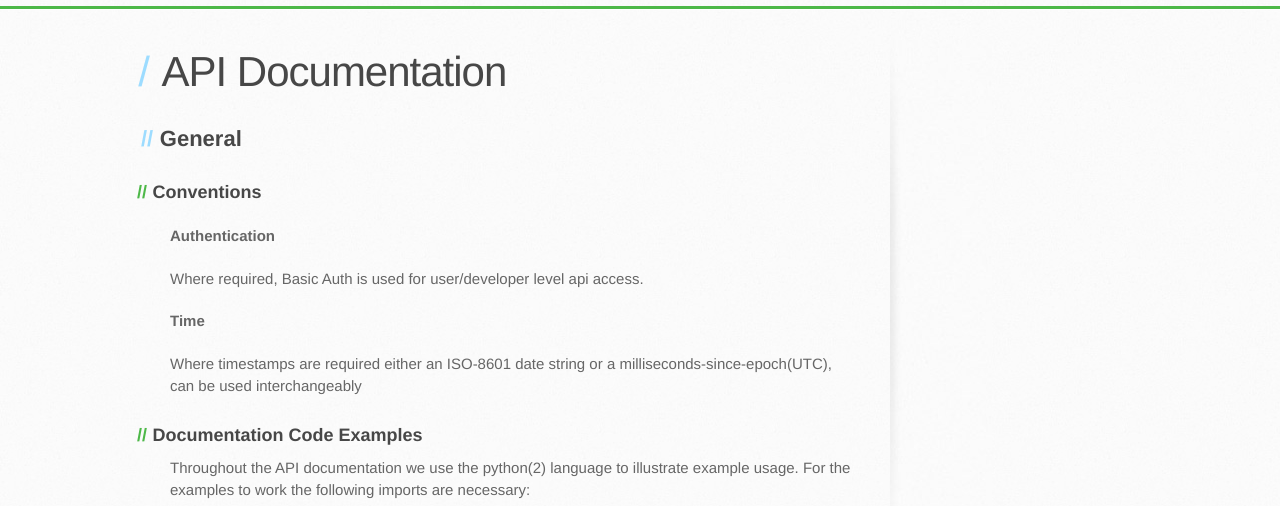
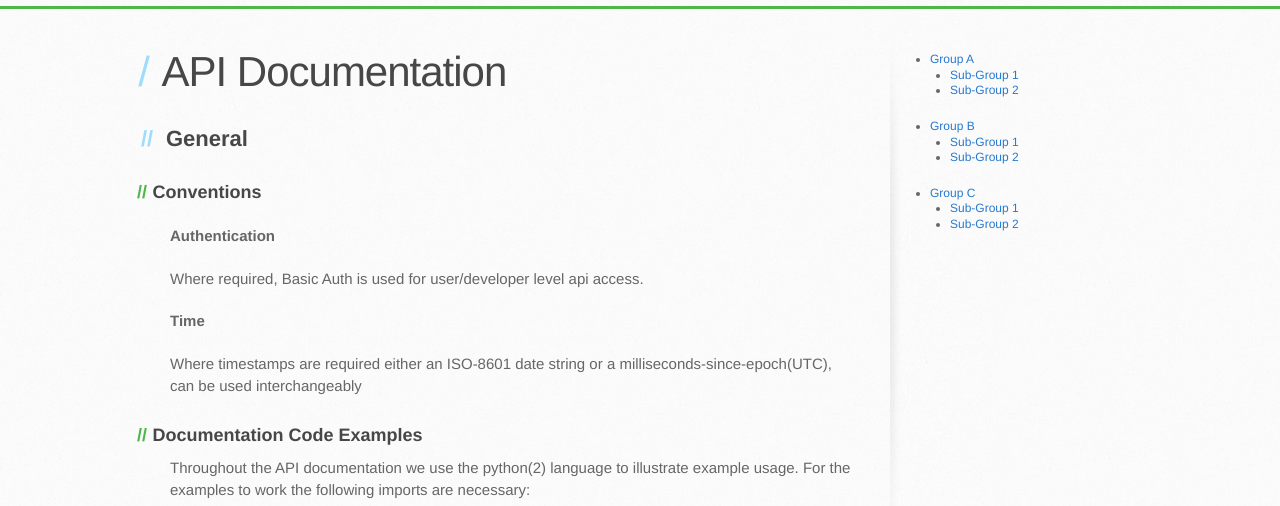
Before and after one commit to SenseAI/SenseAI.github.io, a Jekyll site: the page built from index.markdown, in a window 1280 px wide and 900 px high, cut to the strip 394-900 px from the top of the window. Built offline with Jekyll 4.4.1, drawn with Linux system fonts in a browser that asks for light colours.

Commit message:
add side nav

```diff
--- a/_layouts/default.html
+++ b/_layouts/default.html
@@ -9,6 +9,7 @@
     <link rel="stylesheet" type="text/css" href="stylesheets/stylesheet.css" media="screen">
     <link rel="stylesheet" type="text/css" href="stylesheets/github-light.css" media="screen">
     <link rel="stylesheet" type="text/css" href="stylesheets/print.css" media="print">
+    <link rel="stylesheet" type="text/css" href="stylesheets/syntax.css" media="screen">
     <link rel="stylesheet" type="text/css" href="stylesheets/syntax.css" media="screen">
 
     <!--[if lt IE 9]>
@@ -33,6 +34,31 @@
         </section>
 
         <aside id="sidebar">
+          <nav class="bs-docs-sidebar">
+            <ul id="sidebar" class="nav nav-stacked fixed">
+                <li>
+                    <a href="#GroupA">Group A</a>
+                    <ul class="nav nav-stacked">
+                        <li><a href="#GroupASub1">Sub-Group 1</a></li>
+                        <li><a href="#GroupASub2">Sub-Group 2</a></li>
+                    </ul>
+                </li>
+                <li>
+                    <a href="#GroupB">Group B</a>
+                    <ul class="nav nav-stacked">
+                        <li><a href="#GroupBSub1">Sub-Group 1</a></li>
+                        <li><a href="#GroupBSub2">Sub-Group 2</a></li>
+                    </ul>
+                </li>
+                <li>
+                    <a href="#GroupC">Group C</a>
+                    <ul class="nav nav-stacked">
+                        <li><a href="#GroupCSub1">Sub-Group 1</a></li>
+                        <li><a href="#GroupCSub2">Sub-Group 2</a></li>
+                    </ul>
+                </li>
+            </ul>
+        </nav>
 
         </aside>
       </div>
--- a/index.markdown
+++ b/index.markdown
@@ -4,8 +4,12 @@ title: API Documentation
 ---
 
 # API Documentation
-
-## General
+<div class="section" id="GroupA">
+  <h2>
+    General
+    <a class="headerlink" href="#GroupA"></a>
+  </h2>
+</div>
 
 ### Conventions
 
--- a/javascripts/main.js
+++ b/javascripts/main.js
@@ -1 +1,5 @@
+$('body').scrollspy({
+    target: '.bs-docs-sidebar',
+    offset: 40
+});
 console.log('This would be the main JS file.');
```
Also changed, not shown: 6 other files.
